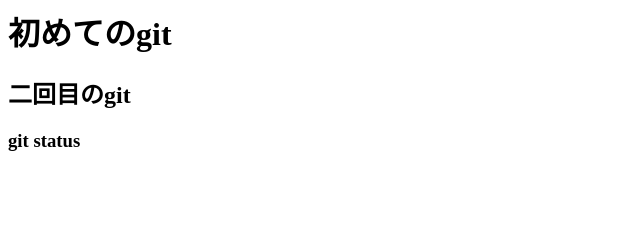
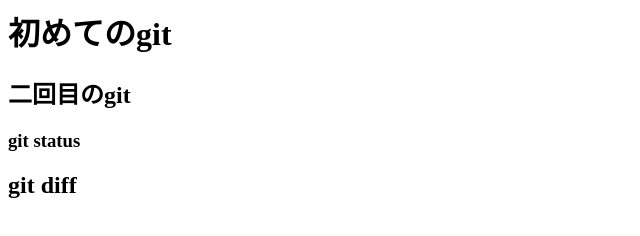
Before and after one commit to inux22/git_tutorial_bak, a plain HTML site: page index.html in a window 1280 px wide. Shown: the whole page, without its empty margins (0-640 px from the left). Drawn offline with Linux system fonts and the light colour scheme.

Commit message:
git diff を追加

```diff
--- a/index.html
+++ b/index.html
@@ -1,3 +1,4 @@
 <h1>初めてのgit</h1>
 <h2>二回目のgit</h2>
 <h3>git status</h3>
+<h2>git diff</h2>
```
